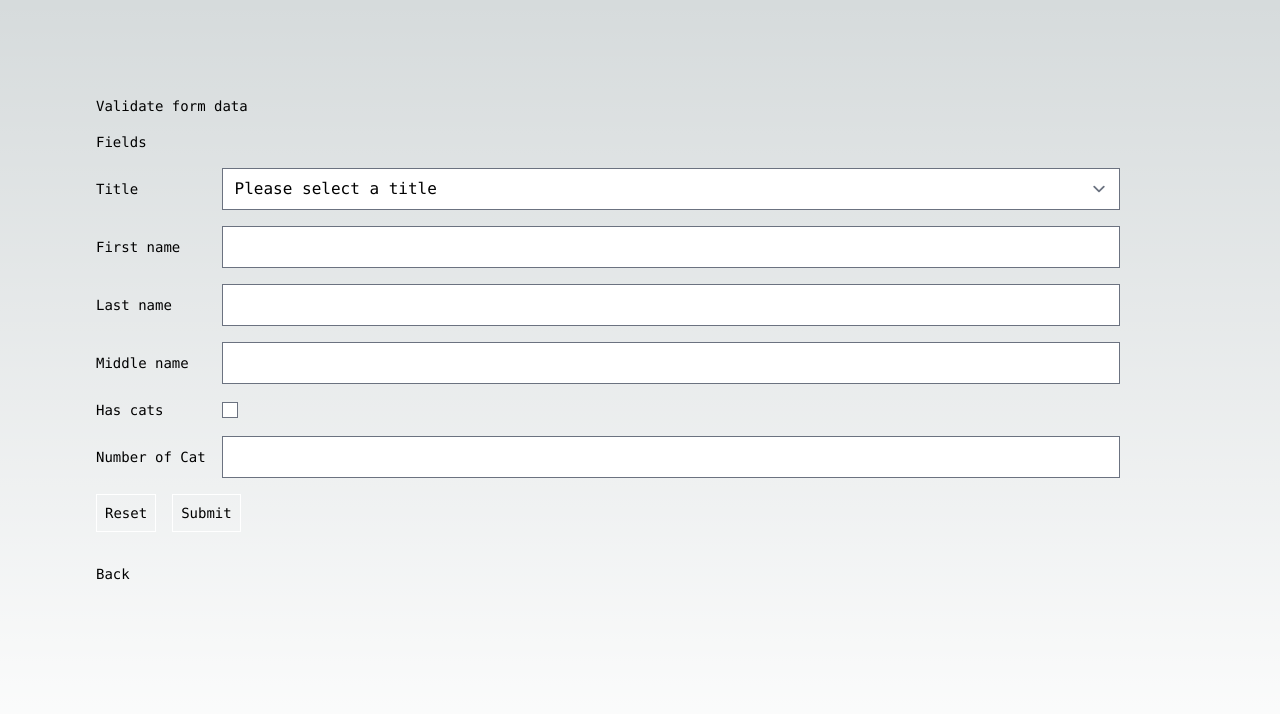
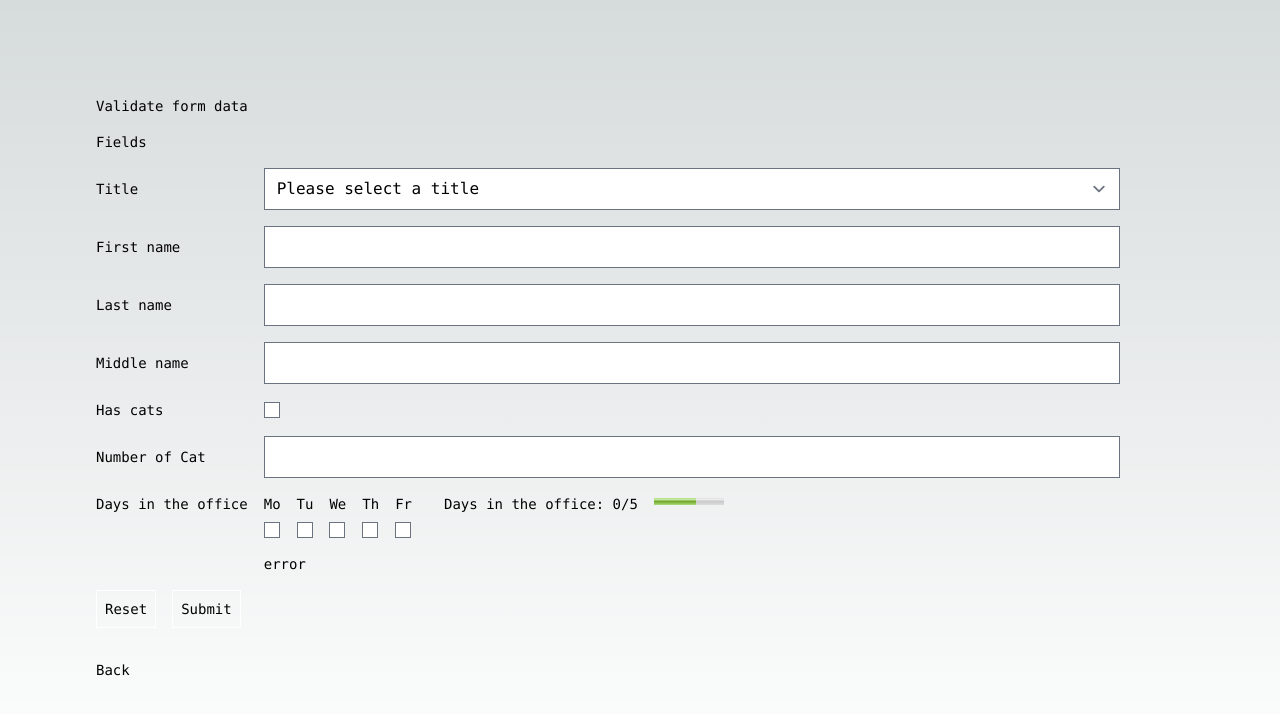
Before and after one commit to maurer2/Monte, a Next.js app in the folder example/: page /validate-form-data in a window 1280 px wide. Shown: the top 714 px of the page. Built offline with nearby package versions, Linux system fonts and the light colour scheme.

Commit message:
Added days in officer field layout

```diff
--- a/example/src/app/validate-form-data/page.tsx
+++ b/example/src/app/validate-form-data/page.tsx
@@ -218,6 +218,34 @@ export default function ValidateFormData() {
                 </>
               )}
             />
+
+            {/* in office */}
+            <span className="self-start">Days in the office</span>
+            <div className="grid grid-cols-[repeat(5,min-content)_max-content_auto] gap-4">
+              <ol className="contents">
+                {['Mo', 'Tu', 'We', 'Th', 'Fr'].map((day: string) => (
+                  <li key={day} className="flex flex-col gap-2">
+                    <label htmlFor={day}>{day}</label>
+                    <input
+                      name="daysInTheOffice"
+                      id={day}
+                       // {...register('daysInTheOffice')}
+                      className="text-black col-end-auto"
+                      type="checkbox"
+                    />
+                  </li>
+                ))}
+              </ol>
+              <span className="row-start-2 col-span-full">error</span>
+
+              <label htmlFor="daysInTheOfficeMeter" className="pl-4">
+                <span>Days in the office: </span>
+                <code>0</code>
+                <span>/5</span>
+              </label>
+              <meter id="daysInTheOfficeMeter" min={0} max={5} value={3} />
+            </div>
+
           </fieldset>
 
           <div className="flex gap-4 mb-4">
```
Also changed, not shown: example/.eslintrc.js.
